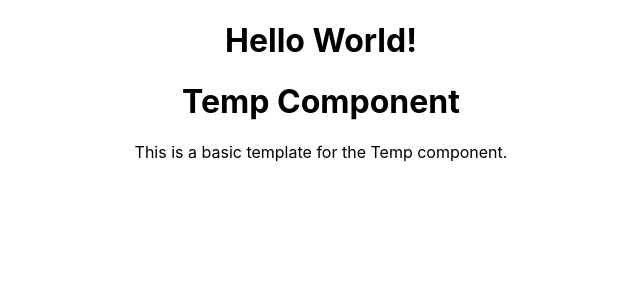
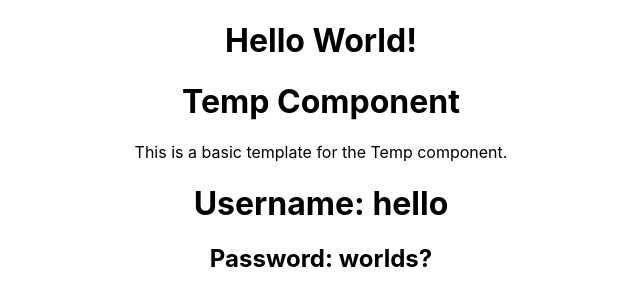
Before and after one commit to shaharbaror/ReactChat, a React (Create React App) app: page / in a window 1280 px wide. Shown: the top 306 px of the page, without its empty margins (319-959 px from the left). Built offline with nearby package versions, Linux system fonts and the light colour scheme.

Commit message:
added type folder

```diff
--- a/src/App.tsx
+++ b/src/App.tsx
@@ -7,7 +7,8 @@ function App() {
   return (
     <div className='App'>
       <h1>Hello World!</h1>
-      <Temp />
+
+      <Temp username='hello' password='worlds?' />
     </div>
   );
 }
--- a/src/Components/Temp.tsx
+++ b/src/Components/Temp.tsx
@@ -1,10 +1,15 @@
 import React from "react";
 
-const Temp: React.FC = () => {
+import { Template } from "../types/LocalTypes";
+const Temp = ({ username, password }: Template) => {
   return (
     <div>
       <h1>Temp Component</h1>
       <p>This is a basic template for the Temp component.</p>
+      <div>
+        <h1>Username: {username}</h1>
+        <h2>Password: {password}</h2>
+      </div>
     </div>
   );
 };
--- /dev/null
+++ b/src/types/LocalTypes.ts
@@ -0,0 +1,5 @@
+// this is where we define the types for everything
+export type Template = {
+  username: string;
+  password: string;
+};
```
